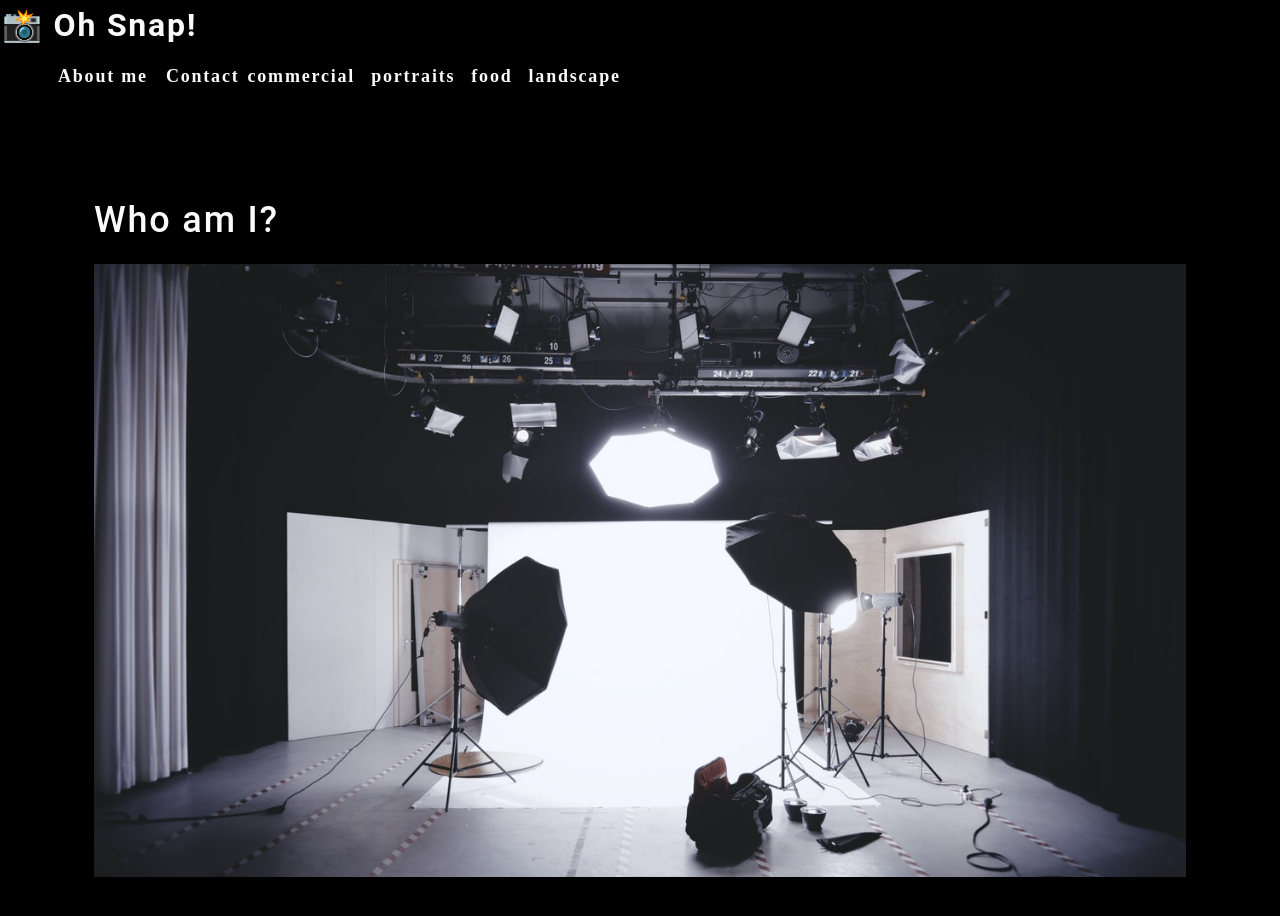
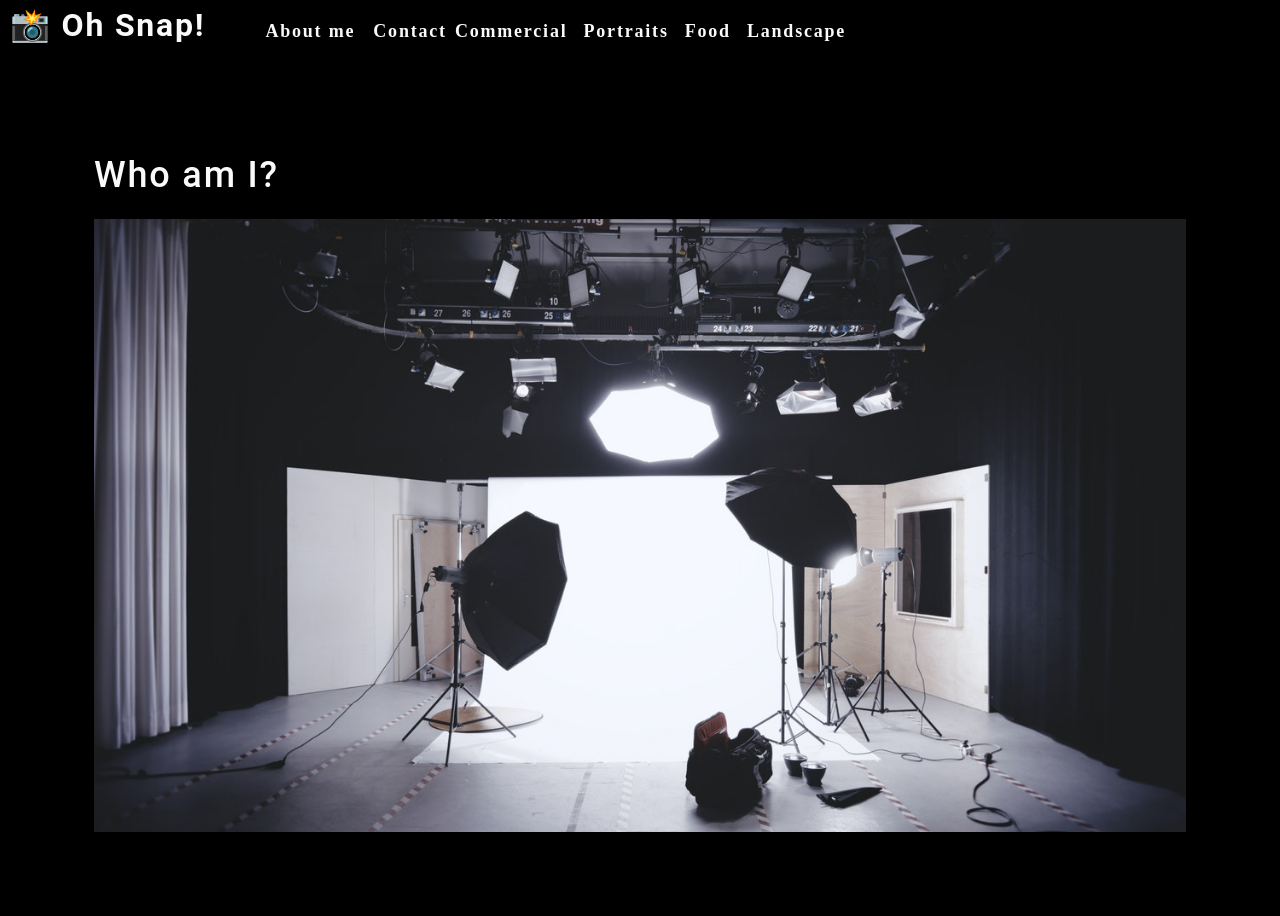
Before and after one commit to TimK76/20_REACT_-photo_port, a React (Create React App) app: page / in a window 1280 px wide. Shown: the top 916 px of the page. Built offline with nearby package versions, Linux system fonts and the light colour scheme.

Commit message:
creating develop branch

```diff
--- a/src/components/Nav/index.js
+++ b/src/components/Nav/index.js
@@ -3,14 +3,14 @@ import React from "react";
 function Nav() {
   const categories = [
     {
-      name: "commercial",
+      name: "Commercial",
       description:
         "Photos of grocery stores, food trucks, and other commercial projects",
     },
-    { name: "portraits", description: "Portraits of people in my life" },
-    { name: "food", description: "Delicious delicacies" },
+    { name: "Portraits", description: "Portraits of people in my life" },
+    { name: "Food", description: "Delicious delicacies" },
     {
-      name: "landscape",
+      name: "Landscape",
       description: "Fields, farmhouses, waterfalls, and the beauty of nature",
     },
   ];
@@ -18,7 +18,7 @@ function Nav() {
     console.log(`${name} clicked`);
   }
   return (
-    <header>
+    <header className="flex-row px-1">
       <h2>
         <a href="/">
           <span role="img" aria-label="camera">
```
